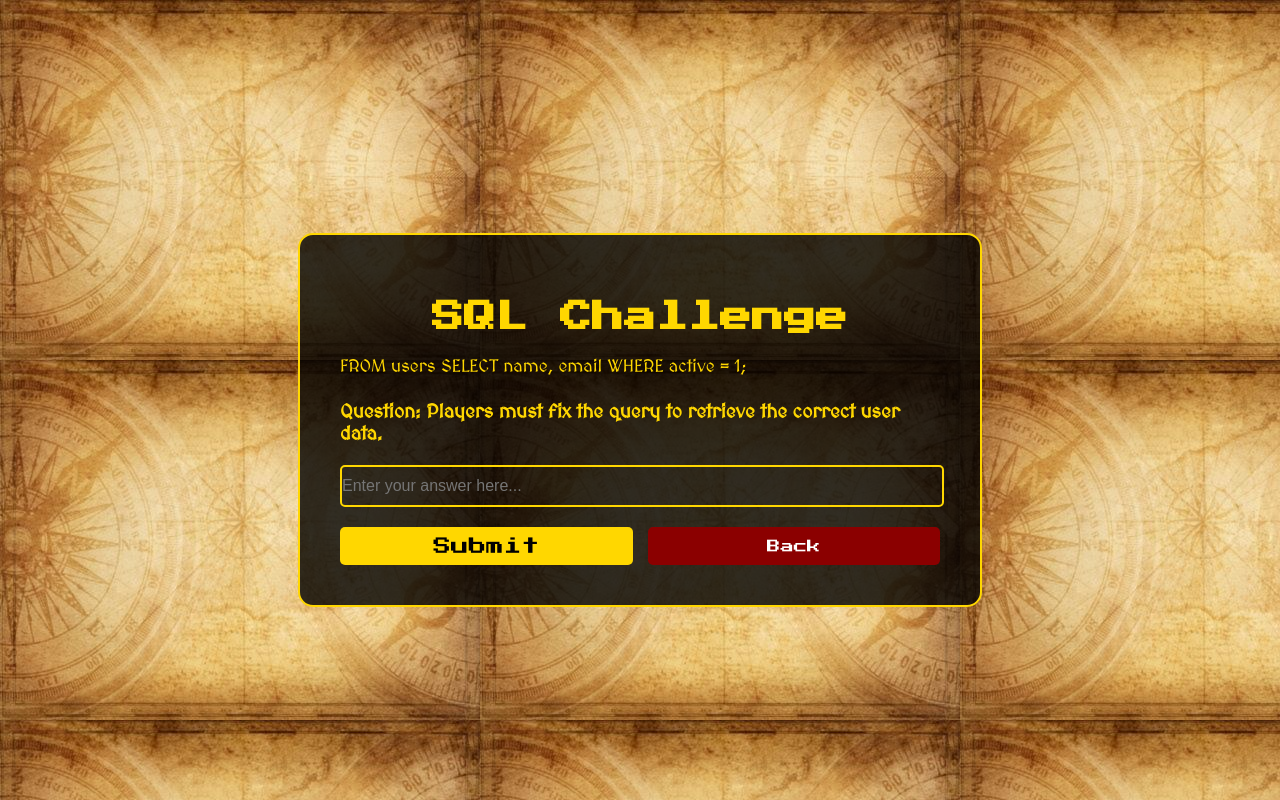
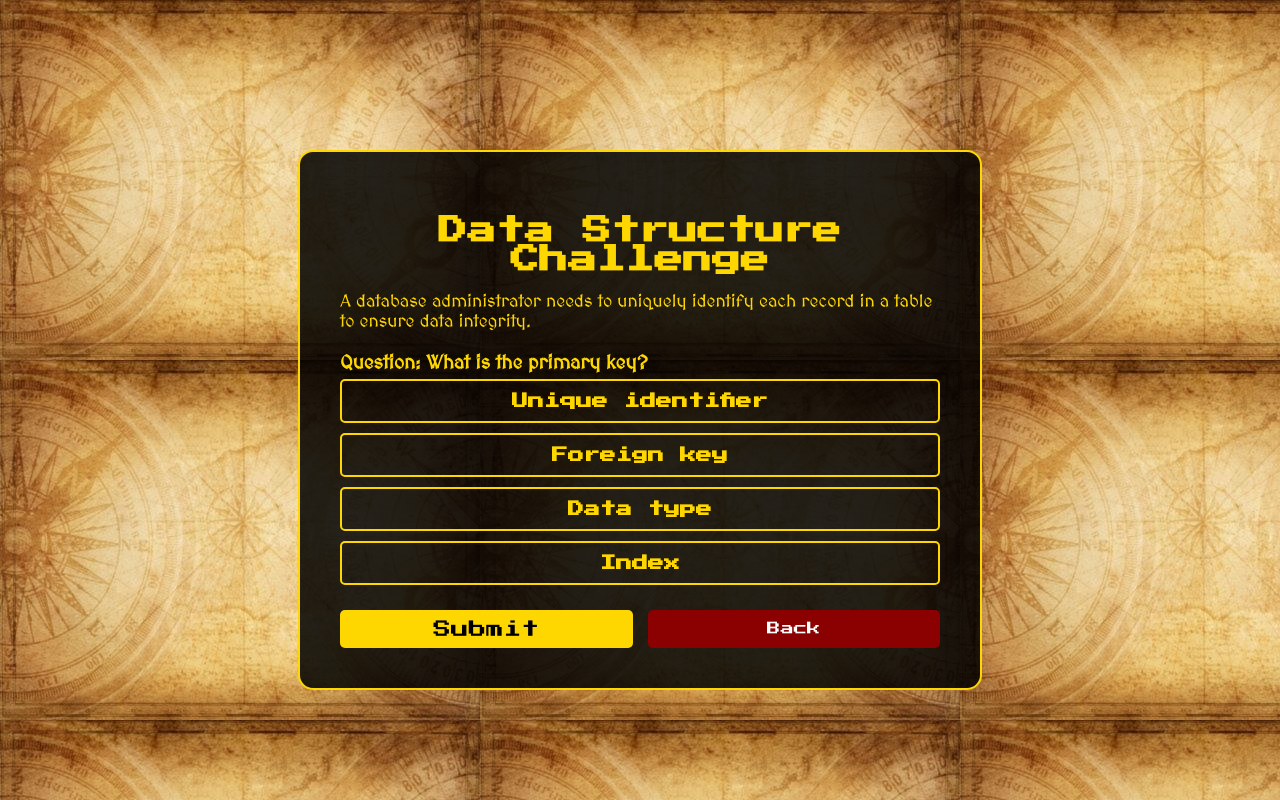
Before and after one commit to riyaahlawat/Sphoorthy-Treasure-Hunt, a React (Create React App) app in the folder frontend/: page /mini-game/sql-query in a window 1280 px wide. Built offline with nearby package versions, Linux system fonts and the light colour scheme; the HTML template or start-up script is replaced by a standard one; a web font is replaced by a local one.

Commit message:
modified input to options

```diff
--- a/frontend/src/components/minigames/SQLgame.js
+++ b/frontend/src/components/minigames/SQLgame.js
@@ -8,14 +8,43 @@ const questions = [
     "FROM users SELECT name, email WHERE active = 1;\n ",
     question: "Players must fix the query to retrieve the correct user data.",
     answer: "SELECT name, email FROM users WHERE active = 1;",
+    options: [
+    "SELECT name, email FROM users WHERE active = 1;",
+    "SELECT * FROM users WHERE active = 1;",
+    "SELECT name, email FROM users;",
+    "SELECT name, email WHERE active = 1;",
+    ],
+    },
+    {
+      story: "A database administrator needs to uniquely identify each record in a table to ensure data integrity.",
+      question: "What is the primary key?",
+      answer: "Unique identifier",
+      options: [
+        "Unique identifier",
+        "Foreign key",
+        "Data type",
+        "Index"
+      ],
+    },
+    {
+      story: "A data analyst is retrieving records from a large database and needs to filter results based on a specific condition.",
+      question: "Which SQL clause is used to filter results?",
+      answer: "WHERE",
+      options: [
+        "WHERE",
+        "ORDER BY",
+        "GROUP BY",
+        "HAVING"
+      ],
     },
 ];
 
-const SQLgame = () => {
-  const { powerUps, setPowerUps, answeredQuestions, setAnsweredQuestions } = useContext(GameContext);
+const SQLGame = () => {
+  const { powerUps, setPowerUps, answeredQuestions, setAnsweredQuestions } =
+    useContext(GameContext);
   const navigate = useNavigate();
   const location = useLocation();
-  const [userAnswer, setUserAnswer] = useState("");
+  const [selectedOption, setSelectedOption] = useState("");
   const [feedback, setFeedback] = useState("");
   const [showSuccess, setShowSuccess] = useState(false);
 
@@ -23,70 +52,51 @@ const SQLgame = () => {
   const [currentQuestionIndex, setCurrentQuestionIndex] = useState(null);
 
   useEffect(() => {
-    // Get return level from query params if available
     const params = new URLSearchParams(location.search);
     const returnToLevel = params.get("returnTo") || "1";
 
-    // Ensure answeredQuestions is an array
-    const safeAnsweredQuestions = Array.isArray(answeredQuestions) ? answeredQuestions : [];
+    const safeAnsweredQuestions = Array.isArray(answeredQuestions)
+      ? answeredQuestions
+      : [];
 
-    // Filter out questions that have already been answered
-    const availableQuestions = questions.filter((_, index) =>
-      !safeAnsweredQuestions.includes(index)
+    const availableQuestions = questions.filter(
+      (_, index) => !safeAnsweredQuestions.includes(index)
     );
 
     if (availableQuestions.length === 0) {
-      // If all questions have been answered, reset the answered questions
       if (setAnsweredQuestions) {
         setAnsweredQuestions([]);
       }
       setCurrentQuestionIndex(Math.floor(Math.random() * questions.length));
     } else {
-      // Choose a random question from the available ones
       const randomIndex = Math.floor(Math.random() * availableQuestions.length);
       const originalIndex = questions.indexOf(availableQuestions[randomIndex]);
       setCurrentQuestionIndex(originalIndex);
     }
   }, [answeredQuestions, setAnsweredQuestions, location.search]);
 
-  const handleSubmit = (e) => {
-    e.preventDefault();
-
-    if (currentQuestionIndex === null) return;
-
-    if (
-      userAnswer.trim().toLowerCase() ===
-      questions[currentQuestionIndex].answer.toLowerCase()
-    ) {
-      // Ensure answeredQuestions is an array before updating
-      const safeAnsweredQuestions = Array.isArray(answeredQuestions) ? answeredQuestions : [];
-
-      // Add the current question to answered questions
-      if (setAnsweredQuestions) {
-        setAnsweredQuestions([...safeAnsweredQuestions, currentQuestionIndex]);
-      }
-
-      // Increment powerups
-      const newPowerUps = (powerUps || 0) + 1;
-      if (setPowerUps) {
-        setPowerUps(newPowerUps);
-      }
+  const handleSubmit = () => {
+    if (selectedOption === null) return;
+    if (selectedOption === questions[currentQuestionIndex].answer) {
+      if (setAnsweredQuestions)
+        setAnsweredQuestions([...answeredQuestions, currentQuestionIndex]);
+      if (setPowerUps) setPowerUps((prevPowerUps) => prevPowerUps + 1); // Increment power-up count
 
       setFeedback("Correct! You earned a power-up!");
       setShowSuccess(true);
 
-      // Get return level from URL params
+      // Get the correct return level
       const params = new URLSearchParams(location.search);
       const returnToLevel = params.get("returnTo") || "1";
 
       setTimeout(() => {
-        // Navigate back to the specific riddle level
-        navigate(`/riddle/${returnToLevel}`);
+        navigate(`/riddle/${returnToLevel}?powerUpEarned=true`); // Ensure correct return level
       }, 2000);
     } else {
       setFeedback("Incorrect. Try again!");
     }
   };
+
 
   const handleBack = () => {
     const params = new URLSearchParams(location.search);
@@ -100,31 +110,60 @@ const SQLgame = () => {
   }
 
   return (
-    <div className="sql-game-container" style={styles.container}>
+    <div className="dsa-game-container" style={styles.container}>
       <div className="game-box" style={styles.gameBox}>
-        <h2 style={styles.title}>SQL Challenge</h2>
+        <h2 style={styles.title}>Data Structure Challenge</h2>
         <p style={styles.story}>{questions[currentQuestionIndex].story}</p>
         <strong style={styles.question}>
           Question: {questions[currentQuestionIndex].question}
         </strong>
-        <form onSubmit={handleSubmit} style={styles.form}>
-          <input
-            type="text"
-            placeholder="Enter your answer here..."
-            value={userAnswer}
-            onChange={(e) => setUserAnswer(e.target.value)}
-            required
-            style={styles.input}
-          />
+
+        {/* Options */}
+        {questions[currentQuestionIndex].options.map((option, index) => (
+          <button
+            key={index}
+            style={{
+              backgroundColor:
+                selectedOption === option ? "#FFD700" : "transparent",
+              color: selectedOption === option ? "black" : "#FFD700",
+              width: "100%",
+              padding: "12px",
+              margin: "5px 0",
+              fontSize: "1rem",
+              border: "2px solid #FFD700",
+              borderRadius: "5px",
+              cursor: "pointer",
+              textAlign: "center",
+              fontWeight: "bold",
+              transition: "background-color 0.3s, color 0.3s",
+            }}
+            onMouseEnter={(e) => {
+              if (selectedOption !== option) {
+                e.target.style.backgroundColor = "#FFD700";
+                e.target.style.color = "black";
+              }
+            }}
+            onMouseLeave={(e) => {
+              if (selectedOption !== option) {
+                e.target.style.backgroundColor = "transparent";
+                e.target.style.color = "#FFD700";
+              }
+            }}
+            onClick={() => setSelectedOption(option)}
+          >
+            {option}
+          </button>
+        ))}
+
         <div style={styles.buttonContainer}>
-            <button type="submit" style={styles.submitButton}>
+          <button type="submit" onClick={handleSubmit} style={styles.submitButton}>
             Submit
           </button>
           <button type="button" onClick={handleBack} style={styles.backButton}>
             Back
           </button>
         </div>
-        </form>
+
         {feedback && <p style={styles.feedback}>{feedback}</p>}
       </div>
 
@@ -134,9 +173,7 @@ const SQLgame = () => {
           <div style={styles.popup}>
             <h3 style={styles.popupTitle}>Success!</h3>
             <p style={styles.popupContent}>
-              You've earned a power-up!
-              <br />
-              Redirecting to the riddle page...
+              You've earned a power-up! Redirecting...
             </p>
           </div>
         </div>
@@ -152,55 +189,97 @@ const styles = {
     backgroundColor: "#003F66",
     display: "flex",
     justifyContent: "center",
-
     alignItems: "center",
     padding: "20px",
   },
   gameBox: {
-    backgroundColor: "rgba(0, 0, 0, 0.8)",
+    backgroundColor: "rgba(0, 0, 0, 0.85)",
     padding: "40px",
     borderRadius: "15px",
     maxWidth: "600px",
     width: "100%",
     border: "2px solid #FFD700",
   },
+  header: {
+    color: "#FFD700",
+    fontSize: "2rem",
+    textAlign: "center",
+    marginBottom: "20px",
+  },
   title: {
     color: "#FFD700",
-    fontSize: "2rem",
-    marginBottom: "20px",
+    fontSize: "1.8rem",
+    marginBottom: "10px",
     textAlign: "center",
-  },
-  story: {
-    color: "#FFD700",
-    fontSize: "1.1rem",
-    marginBottom: "20px",
-    lineHeight: "1.6",
-    fontFamily: "'MedievalSharp', cursive",
   },
   question: {
     color: "#FFD700",
     fontSize: "1.2rem",
     marginBottom: "20px",
-    display: "block",
+    textAlign: "center",
     fontFamily: "'MedievalSharp', cursive",
   },
-  form: {
-    marginTop: "20px",
+  codeBox: {
+    backgroundColor: "#333",
+    padding: "15px",
+    borderRadius: "8px",
+    marginBottom: "20px",
+    overflowX: "auto",
   },
-  input: {
+  code: {
+    color: "#FFD700",
+    fontFamily: "monospace",
+    fontSize: "1rem",
+    whiteSpace: "pre-wrap",
+    margin: 0,
+  },
+  hintContainer: {
+    marginBottom: "20px",
+    textAlign: "center",
+  },
+  hintButton: {
+    backgroundColor: "#8B0000",
+    color: "white",
+    border: "none",
+    borderRadius: "5px",
+    padding: "8px 16px",
+    cursor: "pointer",
+    marginBottom: "10px",
+  },
+  hintText: {
+    color: "#FFD700",
+    fontSize: "1.1rem",
+    marginTop: "10px",
+  },
+  optionButton: {
     width: "100%",
-    padding: "10px 0px",
+    padding: "12px",
+    margin: "5px 0",
     fontSize: "1rem",
     backgroundColor: "transparent",
     border: "2px solid #FFD700",
     borderRadius: "5px",
+    cursor: "pointer",
+    textAlign: "center",
     color: "#FFD700",
-    marginBottom: "20px",
+    fontWeight: "bold",
+    transition: "background-color 0.3s, color 0.3s",
+  },
+
+  optionButtonHover: {
+    backgroundColor: "#FFD700",
+    color: "black", // Ensure text remains visible
+  },
+
+  optionButtonSelected: {
+    backgroundColor: "#FFD700",
+    color: "black", // Ensure text remains visible
   },
   buttonContainer: {
     display: "flex",
     justifyContent: "space-between",
     gap: "15px",
+    marginTop: "20px",
   },
   submitButton: {
     backgroundColor: "#FFD700",
@@ -257,6 +336,12 @@ const styles = {
     marginBottom: "20px",
     lineHeight: "1.6",
   },
+  story: {
+    color: "#FFD700",
+    fontSize: "1.1rem",
+    marginBottom: "20px",
+    fontFamily: "'MedievalSharp', cursive",
+  }
 };
 
-export default SQLgame;
+export default SQLGame;
```
Lines whose indentation alone changed are shown as unchanged.
